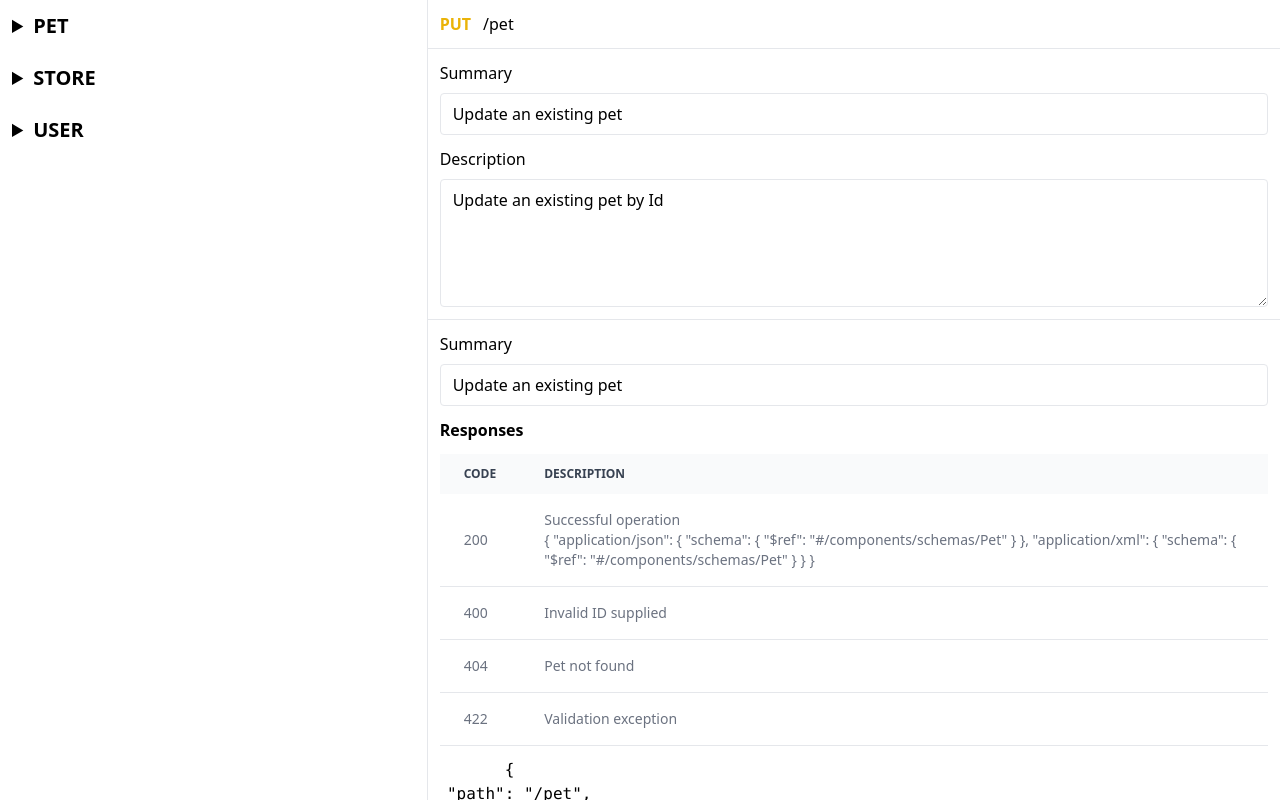
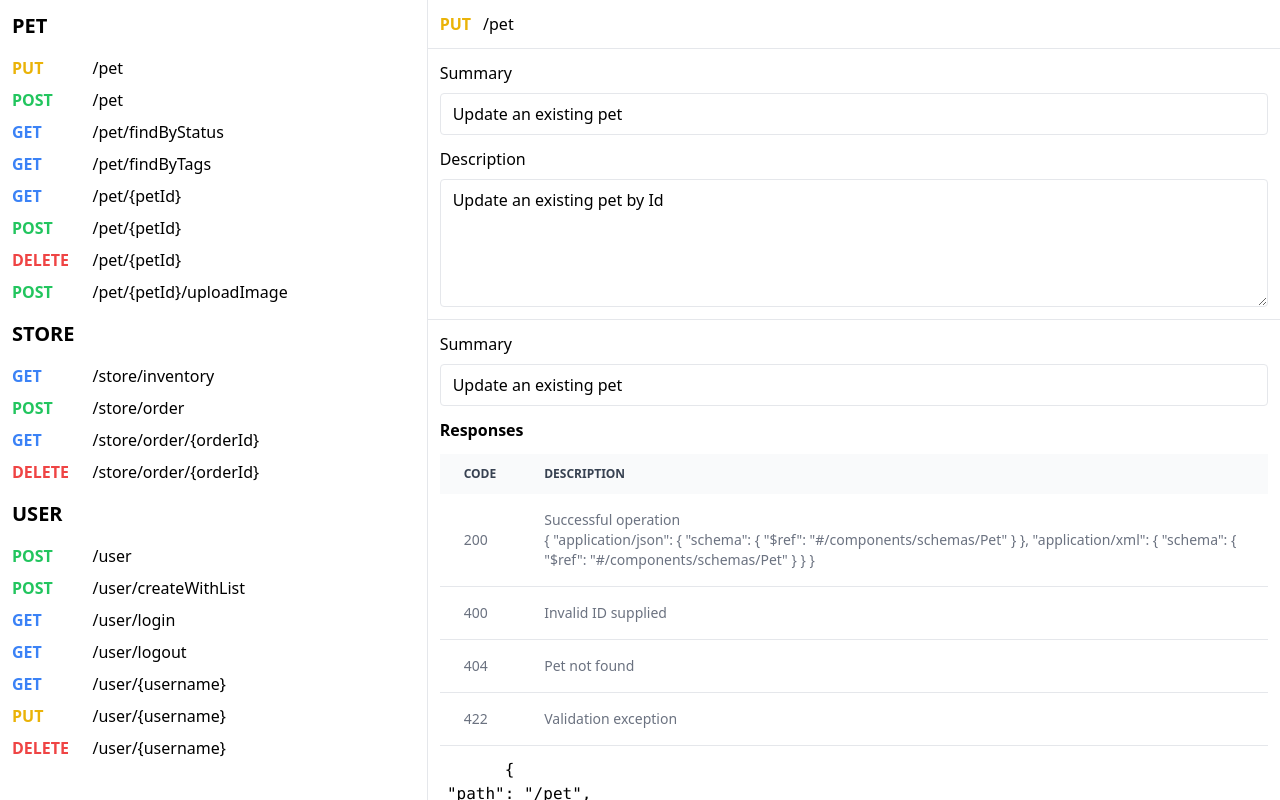
Before and after one commit to ChristianNik/swagger-editor, a Vue app: page / in a window 1280 px wide. Shown: the top 800 px of the page. Built offline with nearby package versions, Linux system fonts and the light colour scheme.

Commit message:
Replace details in nav

```diff
--- a/src/App.vue
+++ b/src/App.vue
@@ -11,10 +11,10 @@ const selectedItem = swaggerDocument.getMethodForPath("/pet", "put");
 <template>
   <div class="grid grid-cols-3 h-screen">
     <nav class="">
-      <details v-for="tag in swaggerDocument.getTags()">
-        <summary class="p-3 font-bold text-xl">
+      <div v-for="tag in swaggerDocument.getTags()">
+        <h2 class="p-3 font-bold text-xl">
           {{ tag.name.toUpperCase() }}
-        </summary>
+        </h2>
 
         <ul class="">
           <div v-for="item in swaggerDocument.getPathsForTag(tag.name)">
@@ -25,7 +25,7 @@ const selectedItem = swaggerDocument.getMethodForPath("/pet", "put");
             />
           </div>
         </ul>
-      </details>
+      </div>
     </nav>
     <main class="col-span-2 border-l">
       <h1 class="p-3 border-b flex gap-3">
```
